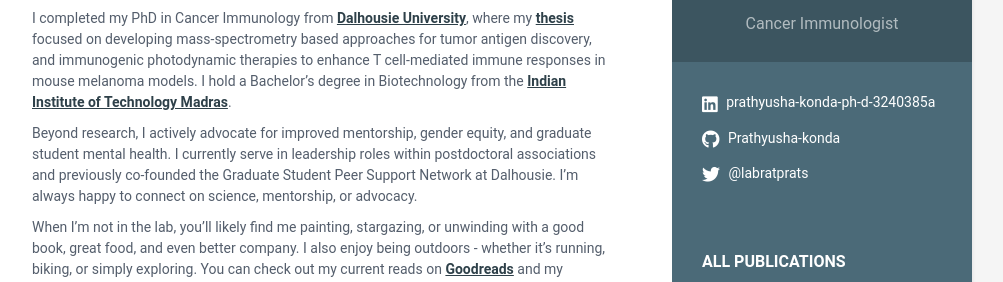
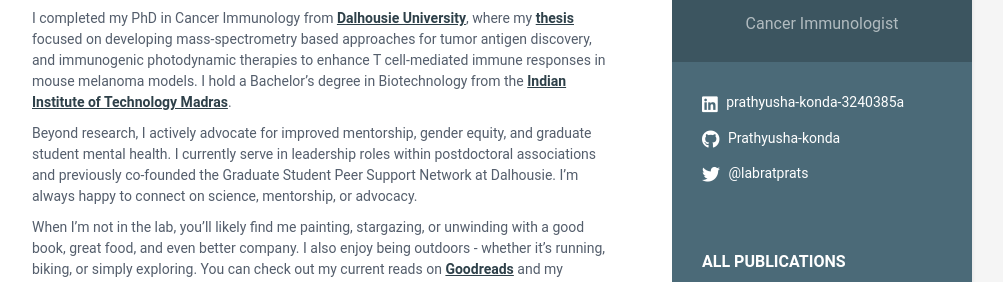
Before and after one commit to Prathyusha-konda/Website, a Jekyll site: the page built from index.html, in a window 1280 px wide and 900 px high. Shown: the part 268-550 px from the top of the window, without its empty margins (168-1171 px from the left). Built offline with Jekyll 4.4.1, drawn with Linux system fonts in a browser that asks for light colours.

```diff
--- a/_data/data.yml
+++ b/_data/data.yml
@@ -13,7 +13,7 @@ sidebar:
 
     # Sidebar links
     #email: prathyusha{_}konda{@}dfci{.}harvard{.}edu
-    linkedin: prathyusha-konda-ph-d-3240385a
+    linkedin: prathyusha-konda-3240385a
     github: Prathyusha-konda
     twitter: '@labratprats'
     #goodreads: # Number-Username, e.g. 123456-alandoe
```
